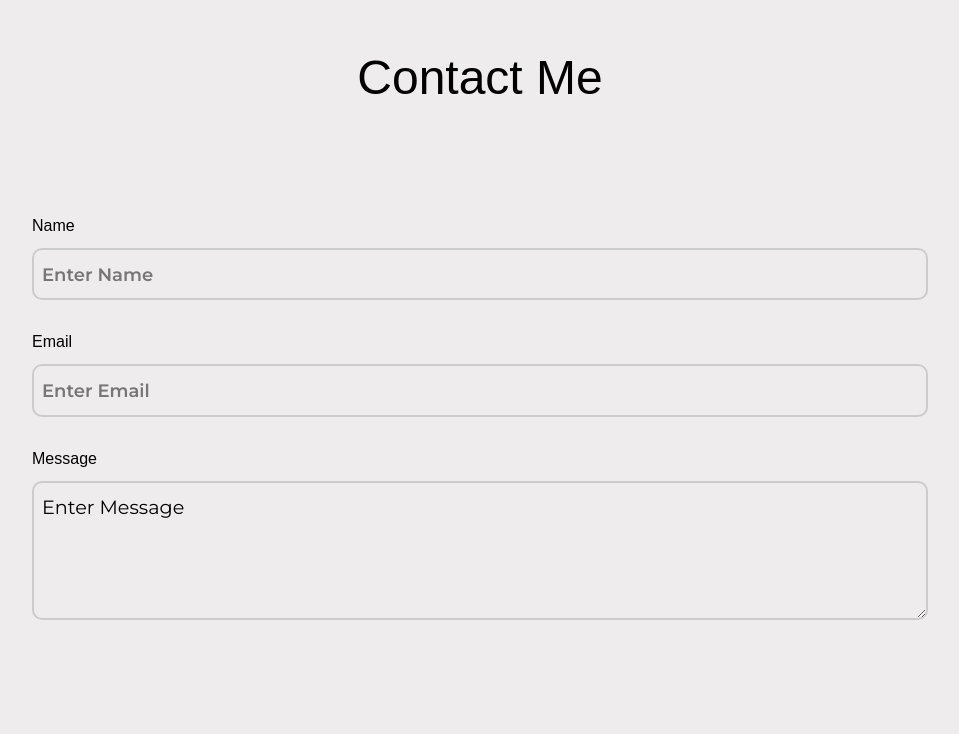
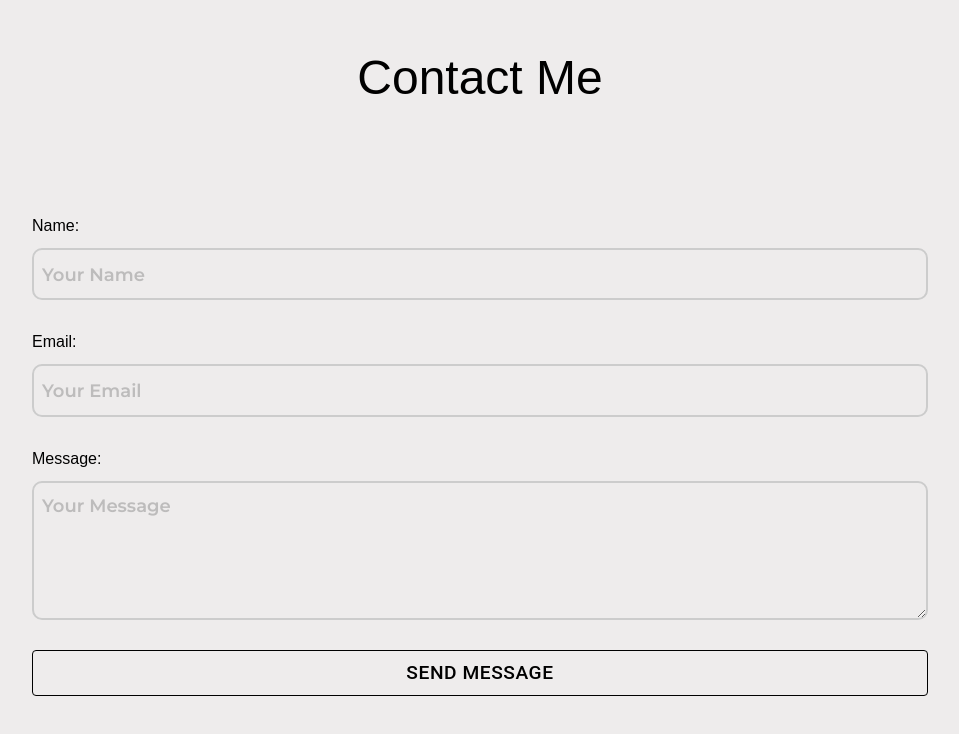
Before and after one commit to farazazeem-6/Personal-PortFolio-Website, a React (Vite) app: page / in a window 1280 px wide. Shown: the part 4632-5366 px from the top of the page, without its empty margins (160-1119 px from the left). Before the commit the page ends 5312 px from the top, so only its background shows below. Built offline with nearby package versions, Linux system fonts and the light colour scheme; a web font is replaced by a local one.

Commit message:
contact section complete

```diff
--- a/package.json
+++ b/package.json
@@ -16,6 +16,7 @@
     "@mui/material": "^7.3.4",
     "@tailwindcss/vite": "^4.1.14",
     "clsx": "^2.1.1",
+    "emailjs-com": "^3.2.0",
     "framer-motion": "^12.23.24",
     "lightswind": "^3.1.18",
     "locomotive-scroll": "^5.0.0-beta.21",
--- /dev/null
+++ b/src/components/Toast_Notification/Notification.jsx
@@ -0,0 +1,33 @@
+import React from "react";
+
+function Notification({ bkColor, propText }) {
+  console.log(bkColor);
+  console.log(propText);
+
+  return (
+    <div
+      style={{
+        width: "500px",
+        height: "100px",
+        border: "1px solid #ccc",
+        borderRadius: "20px",
+        backgroundColor: `${bkColor}`,
+        display: "flex",
+        alignItems: "center",
+        justifyContent: "center",
+      }}
+    >
+      <p
+        style={{
+          fontFamily: '"Montserrat", sans-serif',
+          fontSize: "1.4rem",
+          color: "var(--heading-color)",
+        }}
+      >
+        {propText}
+      </p>
+    </div>
+  );
+}
+
+export default Notification;
--- a/src/index.css
+++ b/src/index.css
@@ -14,6 +14,7 @@ html {
 body {
   background-color: var(--bg-color);
   font-family: "Montserrat", sans-serif;
+  position: relative;
 }
 .light {
   --bg-color: rgb(238, 236, 236);
--- a/src/pages/Contact/Contact.jsx
+++ b/src/pages/Contact/Contact.jsx
@@ -1,19 +1,85 @@
-import React from "react";
+import React, { useRef, useState } from "react";
 import styles from "../../pages/Contact/Contact.module.css";
+import { Button } from "@mui/material";
+import emailjs from "emailjs-com";
+import Notification from "../../components/Toast_Notification/Notification";
+import { rgba } from "framer-motion";
 
 function Contact() {
+  const form = useRef();
+  const [isSending, setIsSending] = useState(false);
+  const [result, setResult] = useState("");
+  const [color, setColor] = useState("");
+  const [showToast, setShowToast] = useState(false);
+
+  const sendEmail = (e) => {
+    e.preventDefault();
+    setIsSending(true);
+
+    emailjs
+      .sendForm(
+        "service_hi1re2n", //  EmailJS Service ID
+        "template_4l20rkn", // EmailJS Template ID
+        form.current,
+        "jnwXsPB_umqpi1SeY" // EmailJS Public Key
+      )
+      .then(
+        (result) => {
+          console.log(result.text);
+          e.target.reset();
+          setResult("✅ Message sent successfully!");
+          setColor("#e8f5e8");
+          setIsSending(false);
+          setShowToast(true);
+
+          setTimeout(() => {
+            setShowToast(false);
+          }, 3000);
+        },
+        (error) => {
+          console.log(error.text);
+          setResult("❌ Failed to send message, please try again.");
+          setColor("#ffeaea");
+          setIsSending(false);
+
+          setShowToast(true);
+          setTimeout(() => {
+            setShowToast(false);
+          }, 3000);
+        }
+      );
+  };
   return (
     <div className={styles.contactOuter}>
       <h1>Contact Me</h1>
       <div className={styles.contactContainer}>
-        <label htmlFor="name">Name</label>
-        <input name="name" id="name" type="text" placeholder="Enter Name" />
-        <label htmlFor="email">Email</label>
-        <input name="email" id="email" type="text" placeholder="Enter Email" />
-        <label htmlFor="message">Message</label>
-        <textarea name="" id="message" rows="4" cols="50">
-          Enter Message
-        </textarea>
+        <form ref={form} onSubmit={sendEmail} className="contact-form">
+          <label htmlFor="name">Name:</label>
+          <input type="text" name="name" placeholder="Your Name" required />
+          <label htmlFor="email">Email:</label>
+          <input type="email" name="email" placeholder="Your Email" required />
+          <label htmlFor="message">Message:</label>
+          <textarea
+            name="message"
+            placeholder="Your Message"
+            required
+            rows={4}
+          />
+          <Button
+            disabled={isSending}
+            type="submit"
+            sx={{ color: "var(--heading-color)", fontSize: "1.2rem" }}
+            variant="outlined"
+            color="inherit"
+          >
+            {isSending ? "Sending..." : "Send Message"}
+          </Button>
+        </form>
+        {showToast && (
+          <div className={styles.toastNotification}>
+            <Notification propText={result} bkColor={color} />
+          </div>
+        )}
       </div>
     </div>
   );
--- a/src/pages/Contact/Contact.module.css
+++ b/src/pages/Contact/Contact.module.css
@@ -1,7 +1,13 @@
+/* * {
+  font-family: "Montserrat", sans-serif;
+} */
 .contactOuter {
   padding: 40px 15%;
 }
-.contactContainer {
+.contactOuter {
+  position: relative;
+}
+.contactContainer form {
   display: flex;
   flex-direction: column;
   gap: 10px;
@@ -14,6 +20,11 @@
   padding: 10px 8px;
   border-radius: 10px;
   font-size: 1.2rem;
+  color: rgb(139, 139, 139);
+  width: 100%;
+}
+.contactContainer label {
+  color: var(--heading-color);
 }
 .contactContainer input:focus {
   outline: 2px solid #ccc;
@@ -28,7 +39,7 @@
   margin-bottom: 20px;
   padding: 10px 8px;
   font-size: 1.2rem;
-
+  color: rgb(139, 139, 139);
   border-radius: 10px;
 }
 .contactContainer textarea:focus {
@@ -38,3 +49,11 @@
   font-size: 18px;
   font-weight: 600;
 }
+.toastNotification {
+  position: fixed;
+  bottom: 30px;
+  right: 30px;
+  z-index: 2000;
+  right: 1px;
+  box-shadow: 0 4px 10px rgba(0, 0, 0, 0.2);
+}
```
Also changed, not shown: 1 other file (tests, documents, lock files or other folders).
